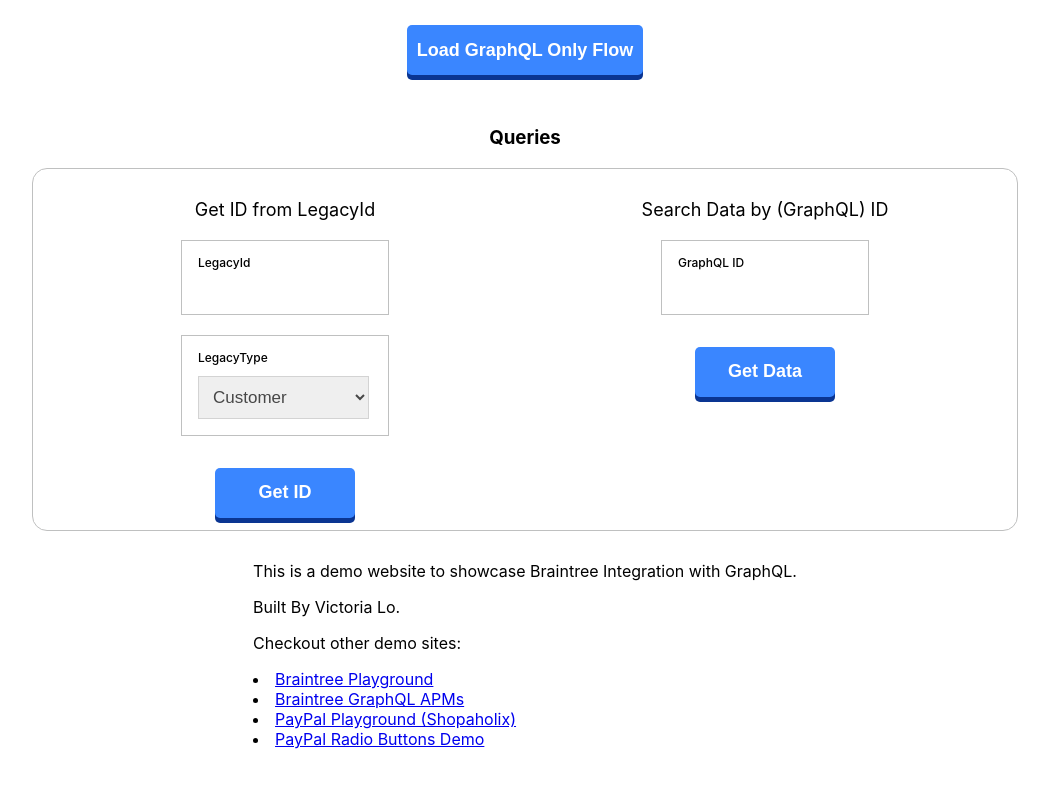
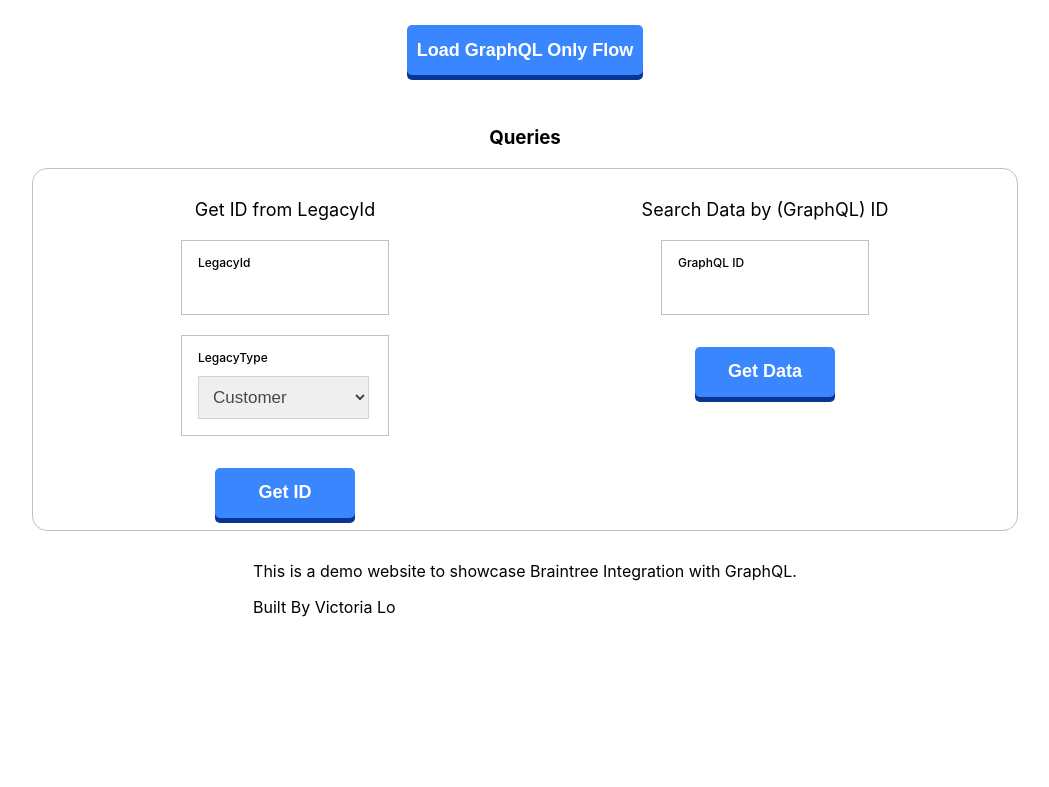
Before and after one commit to victoria-lo/bt-gql, a React (Create React App) app: page / in a window 1280 px wide. Shown: the part 413-1200 px from the top of the page, without its empty margins (115-1164 px from the left). After the commit the page ends 1096 px from the top, so only its background shows below. Built offline with nearby package versions, Linux system fonts and the light colour scheme.

Commit message:
remove links

```diff
--- a/src/App.js
+++ b/src/App.js
@@ -196,15 +196,7 @@
           <Search />
           <div style={{marginBottom:"50px",textAlign:"left"}}>
             <p>This is a demo website to showcase Braintree Integration with GraphQL.</p>
-            <p>Built By Victoria Lo.</p>
-
-            <div>
-            <p>Checkout other demo sites:</p>
-              <li><a href="https://btplayground.onrender.com/">Braintree Playground</a></li>
-              <li><a href="https://btgql-apm.onrender.com/">Braintree GraphQL APMs</a></li>
-              <li><a href="https://shopaholix.onrender.com/">PayPal Playground (Shopaholix)</a></li>
-              <li><a href="https://radio-btn-demo.onrender.com/">PayPal Radio Buttons Demo</a></li>
-            </div>
+            <p>Built By Victoria Lo</p>
           </div>
 
         </div>
```
